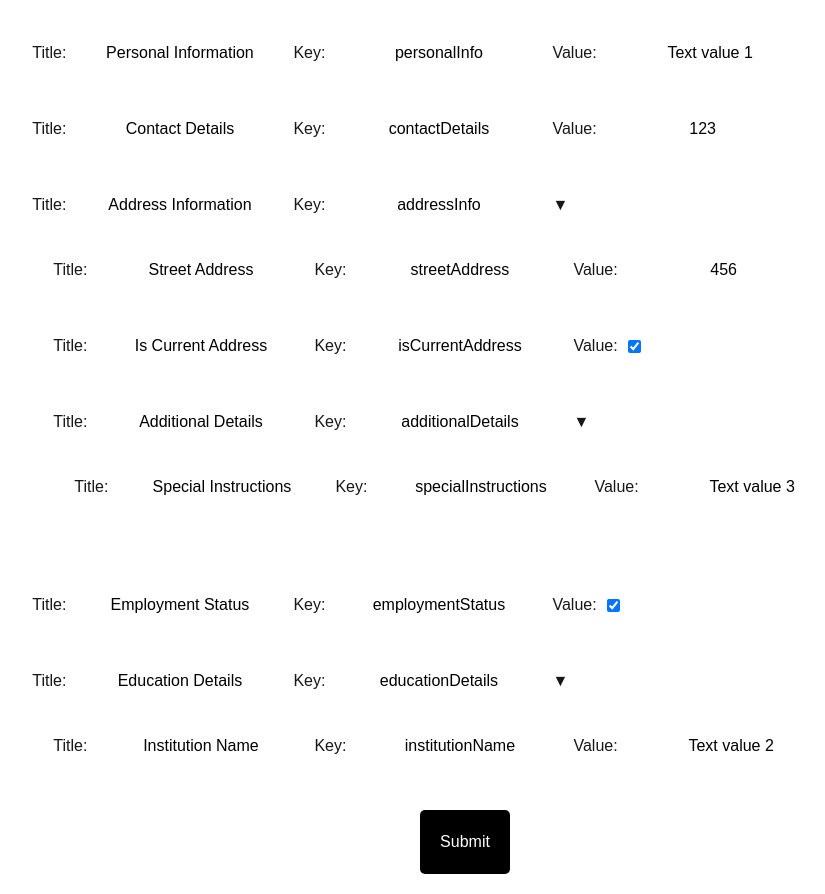
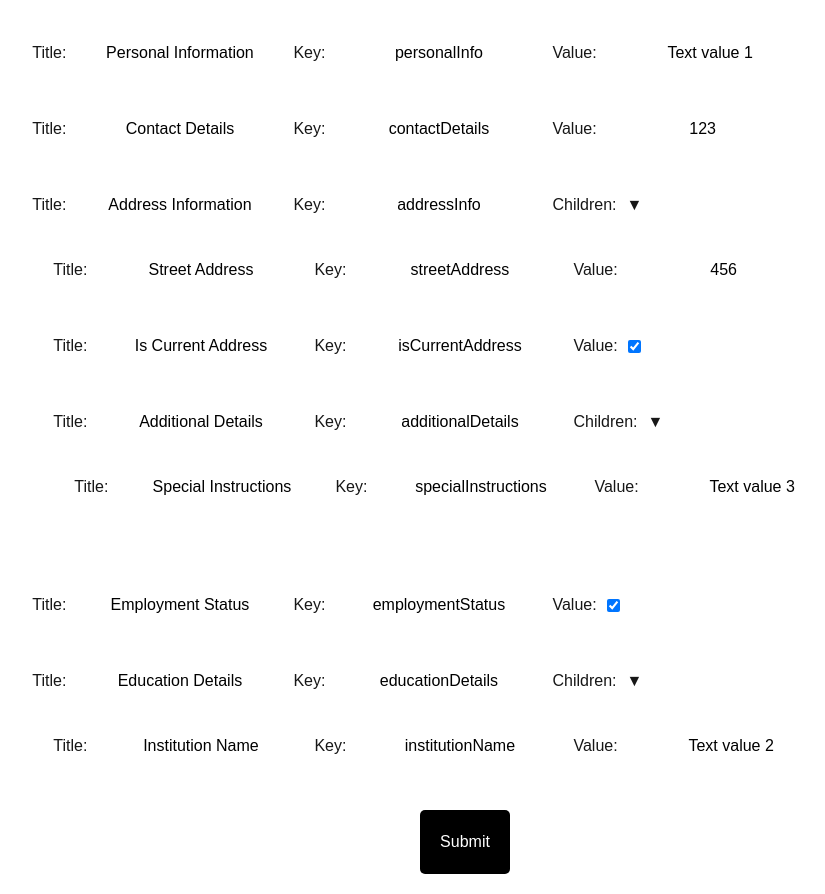
Before and after one commit to patchamet/web-summoner, a Next.js app: page /conjuring in a window 1280 px wide. Shown: the whole page, without its empty margins (175-1000 px from the left). Built offline with nearby package versions, Linux system fonts and the light colour scheme.

Commit message:
Add label for children in InputField component: Enhance accessibility by including a label for child elements, improving clarity in the form structure.

```diff
--- a/src/components/shared/InputField.tsx
+++ b/src/components/shared/InputField.tsx
@@ -151,6 +151,7 @@ const InputField = ({
 
                 {Array.isArray(data.children) && data.children.length > 0 && (
                     <FieldValue>
+                        <label>Children: </label>
                         <span>▼</span>
                     </FieldValue>
                 )}
```
